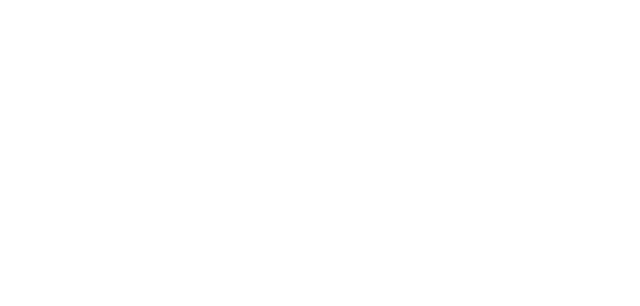
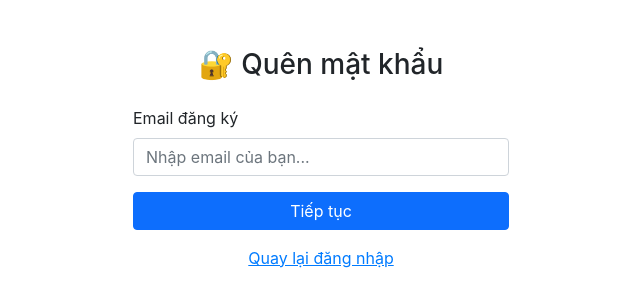
Before and after one commit to Ichiro-2663/FER202-GROUP2, a React (Create React App) app: page /forgotpassword in a window 1280 px wide. Before the commit this address had no page. Shown: the top 306 px of the page, without its empty margins (319-959 px from the left). Built offline with nearby package versions, Linux system fonts and the light colour scheme.

Commit message:
update forgotpassword

```diff
--- /dev/null
+++ b/src/views/pages/ForgotPassword.js
@@ -0,0 +1,156 @@
+import React, { useState } from "react";
+import { useNavigate } from "react-router-dom";
+
+function ForgotPassword() {
+    const [email, setEmail] = useState("");
+    const [foundUser, setFoundUser] = useState(null);
+    const [message, setMessage] = useState("");
+    const [error, setError] = useState("");
+    const [loading, setLoading] = useState(false);
+    const [newPassword, setNewPassword] = useState("");
+    const [confirmPassword, setConfirmPassword] = useState("");
+    const navigate = useNavigate();
+
+    // Bước 1: Kiểm tra email
+    const handleCheckEmail = async (e) => {
+        e.preventDefault();
+        setError("");
+        setMessage("");
+        setLoading(true);
+
+        try {
+            const res = await fetch(`http://localhost:9999/users?email=${email}`);
+            const users = await res.json();
+
+            if (users.length === 0) {
+                setError("❌ Không tìm thấy tài khoản với email này!");
+            } else {
+                setFoundUser(users[0]);
+                setMessage("✅ Tìm thấy tài khoản, vui lòng nhập mật khẩu mới!");
+            }
+        } catch (err) {
+            console.error(err);
+            setError("⚠️ Không thể kết nối đến server!");
+        } finally {
+            setLoading(false);
+        }
+    };
+
+    // Bước 2: Cập nhật mật khẩu
+    const handleChangePassword = async (e) => {
+        e.preventDefault();
+        setError("");
+        setMessage("");
+
+        if (!newPassword || !confirmPassword) {
+            setError("Vui lòng nhập đầy đủ mật khẩu!");
+            return;
+        }
+
+        if (newPassword !== confirmPassword) {
+            setError("❌ Mật khẩu xác nhận không khớp!");
+            return;
+        }
+
+        try {
+            const updatedUser = {
+                ...foundUser,
+                password: newPassword,   // ghi đè luôn mật khẩu cũ
+                passwordHash: "",         // xóa hash nếu có
+            };
+
+            await fetch(`http://localhost:9999/users/${foundUser.id}`, {
+                method: "PUT",
+                headers: { "Content-Type": "application/json" },
+                body: JSON.stringify(updatedUser),
+            });
+
+            setMessage("✅ Cập nhật mật khẩu thành công! Đang quay lại đăng nhập...");
+            setTimeout(() => navigate("/login"), 2000);
+        } catch (err) {
+            console.error(err);
+            setError("⚠️ Không thể cập nhật mật khẩu!");
+        }
+    };
+
+    return (
+        <div className="container mt-5" style={{ maxWidth: "400px" }}>
+            <h3 className="text-center mb-4">🔐 Quên mật khẩu</h3>
+
+            {!foundUser ? (
+                <form onSubmit={handleCheckEmail}>
+                    <div className="mb-3">
+                        <label className="form-label">Email đăng ký</label>
+                        <input
+                            type="email"
+                            className="form-control"
+                            placeholder="Nhập email của bạn..."
+                            value={email}
+                            onChange={(e) => setEmail(e.target.value)}
+                            required
+                        />
+                    </div>
+
+                    {error && <div className="alert alert-danger">{error}</div>}
+                    {message && <div className="alert alert-success">{message}</div>}
+
+                    <button
+                        type="submit"
+                        className="btn btn-primary w-100"
+                        disabled={loading}
+                    >
+                        {loading ? "Đang kiểm tra..." : "Tiếp tục"}
+                    </button>
+
+                    <p className="text-center mt-3">
+                        <a
+                            href="#"
+                            onClick={(e) => {
+                                e.preventDefault();
+                                navigate("/login");
+                            }}
+                            style={{ color: "#007bff" }}
+                        >
+                            Quay lại đăng nhập
+                        </a>
+                    </p>
+                </form>
+            ) : (
+                <form onSubmit={handleChangePassword}>
+                    <div className="mb-3">
+                        <label className="form-label">Mật khẩu mới</label>
+                        <input
+                            type="password"
+                            className="form-control"
+                            placeholder="Nhập mật khẩu mới..."
+                            value={newPassword}
+                            onChange={(e) => setNewPassword(e.target.value)}
+                            required
+                        />
+                    </div>
+
+                    <div className="mb-3">
+                        <label className="form-label">Xác nhận mật khẩu</label>
+                        <input
+                            type="password"
+                            className="form-control"
+                            placeholder="Nhập lại mật khẩu..."
+                            value={confirmPassword}
+                            onChange={(e) => setConfirmPassword(e.target.value)}
+                            required
+                        />
+                    </div>
+
+                    {error && <div className="alert alert-danger">{error}</div>}
+                    {message && <div className="alert alert-success">{message}</div>}
+
+                    <button type="submit" className="btn btn-success w-100">
+                        Đổi mật khẩu
+                    </button>
+                </form>
+            )}
+        </div>
+    );
+}
+
+export default ForgotPassword;
--- a/src/views/pages/Login.js
+++ b/src/views/pages/Login.js
@@ -83,12 +83,12 @@ function Login() {
     const users = await response.json();
 
     // Tìm người dùng có email trùng khớp
-     const foundUser = users.find(
-      (u) =>
-        u.email === formData.email &&
-        (u.password === formData.password ||
-          u.passwordHash === `$hashed$${formData.password}`)
-    );
+    const foundUser = users.find(
+  (u) =>
+    u.email === formData.email &&
+    (u.password === formData.password ||
+      u.passwordHash === formData.password)
+);
 
    if (foundUser) {
       alert("🎉 Đăng nhập thành công!");
@@ -310,7 +310,7 @@ function Login() {
                       style={{ fontSize: "14px", color: "#6c757d" }}
                     />
                     <Link
-                      to="/forgot-password"
+                      to="/forgotpassword"
                       style={{
                         fontSize: "14px",
                         color: "#007bff",
--- a/src/views/routers/Router.js
+++ b/src/views/routers/Router.js
@@ -14,6 +14,7 @@ import AddBlog from "../pages/Admin/AddBlog";
 import EditBlog from "../pages/Admin/EditBlog";
 import OrderList from "../pages/Admin/OrderList";
 import OrderDetail from "../pages/Admin/OrderDetail";
+import ForgotPassword from "../pages/ForgotPassword";
 function Router() {
   return (
     <div>
@@ -22,6 +23,7 @@ function Router() {
         <Route path="/" element={<Home />} />
         <Route path="/saler" element={<SalerDashboard />} />
         <Route path="/login" element={<Login />} />
+         <Route path="/forgotpassword" element={<ForgotPassword />} />
         <Route path="/register" element={<Register />} />
         {/* Phần đường dẫn Admin */}
         <Route path="/admin" element={<AdminDashboard />} />
```
Also changed, not shown: database.json.
